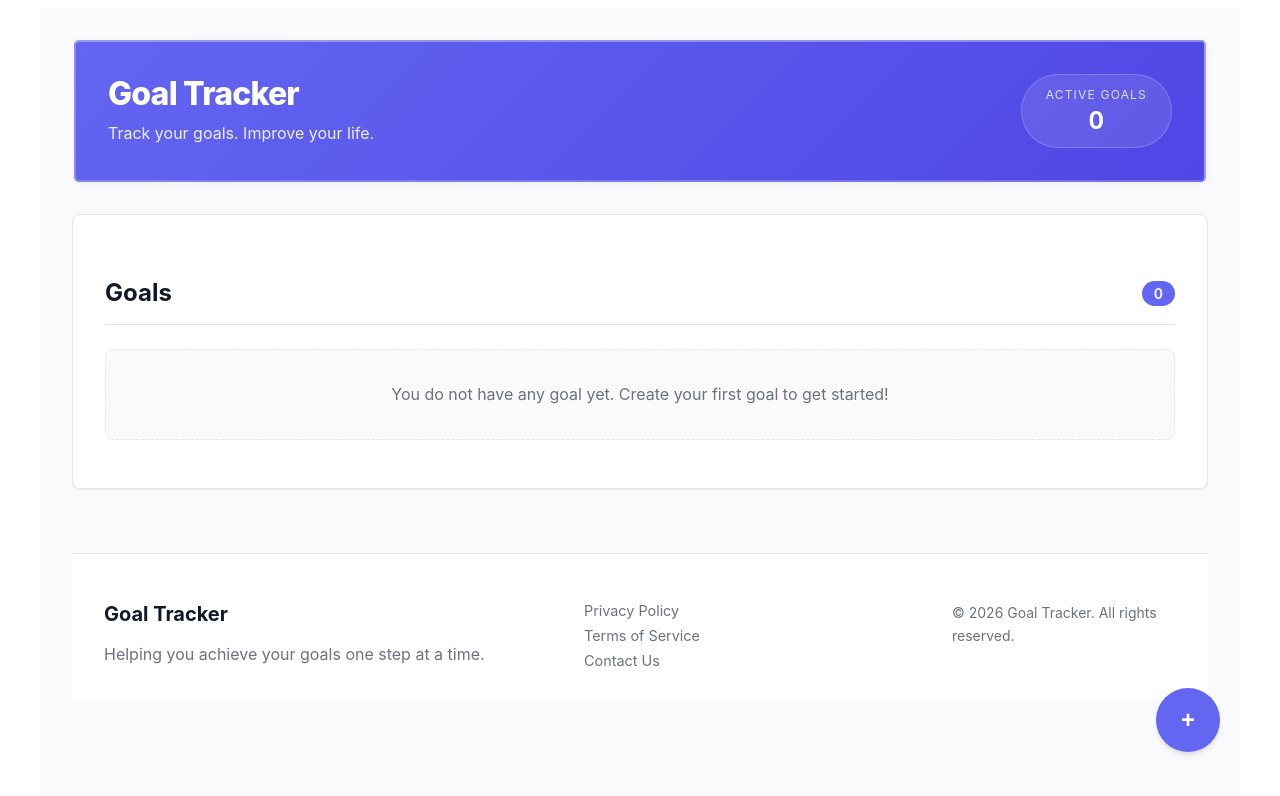
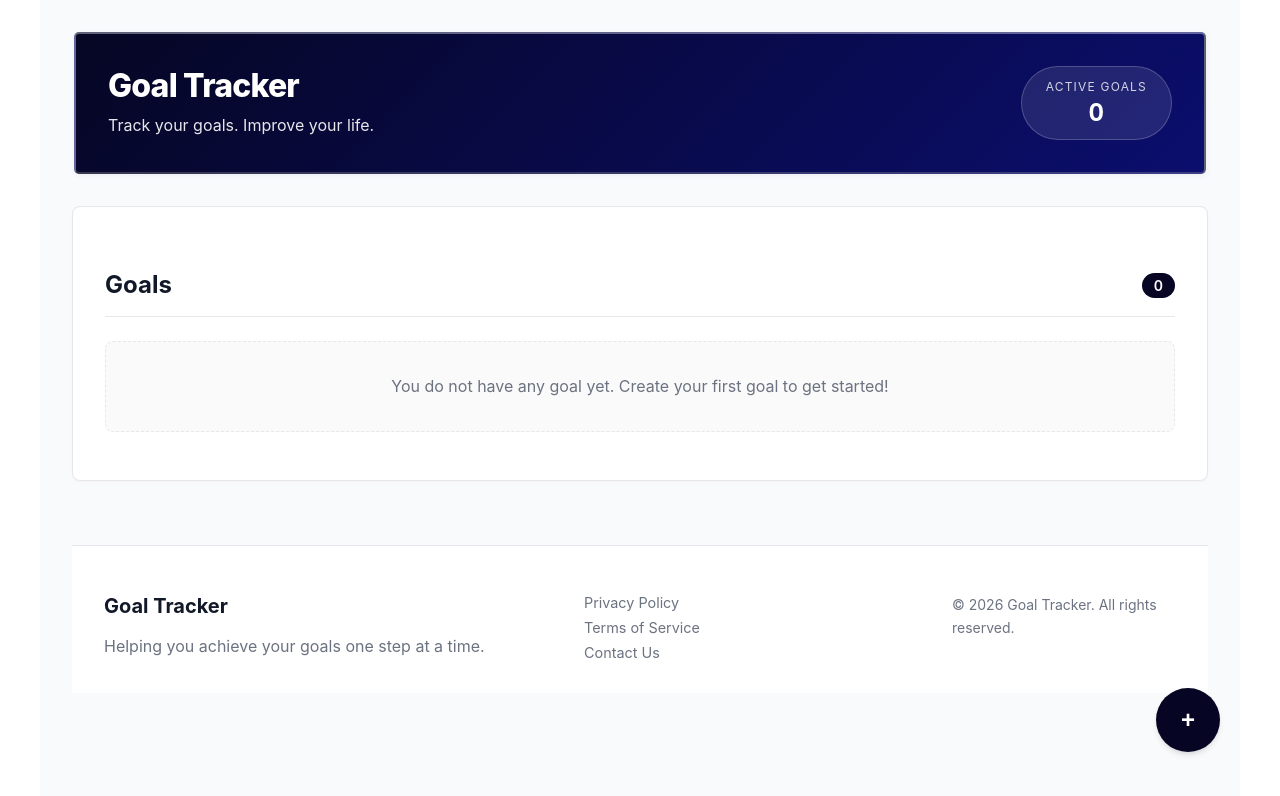
Before and after one commit to Codelearner01-mst/Goal_tracker, a React (Vite) app: page / in a window 1280 px wide. Shown: the top 796 px of the page. Built offline with nearby package versions, Linux system fonts and the light colour scheme.

Commit message:
Enhance design

```diff
--- a/src/App.css
+++ b/src/App.css
@@ -1,8 +1,8 @@
 /* Modern Design System Variables */
 :root {
-  --primary-color: #6366f1;
-  --primary-hover: #4f46e5;
-  --secondary-color: #10b981;
+  --primary-color: #060624;
+  --primary-hover: #0b0e6d;
+  --secondary-color: #10b981e5;
   --danger-color: #ef4444;
   --text-primary: #111827;
   --text-secondary: #6b7280;
@@ -11,7 +11,7 @@
   --bg-secondary: #ffffff;
   --bg-card: #ffffff;
   --border-color: #e5e7eb;
-  --shadow-sm: 0 1px 2px 0 rgba(0, 0, 0, 0.05);
+  --shadow-sm: 0 1px 2px 0 rgba(250, 38, 38, 0.05);
   --shadow-md:
     0 4px 6px -1px rgba(0, 0, 0, 0.1), 0 2px 4px -1px rgba(0, 0, 0, 0.06);
   --shadow-lg:
@@ -40,6 +40,8 @@
 /* Reset and base styles */
 * {
   box-sizing: border-box;
+  margin: 0;
+  padding: 0;
 }
 
 #root {
@@ -192,11 +194,11 @@ main {
 }
 
 .card:hover {
-  border-color: var(--primary-color);
+  border-color: var(--primary-hover);
   box-shadow: var(--shadow-md);
 }
 
-.card.completed {
+.card.completed:hover {
   opacity: 0.8;
   border-color: var(--secondary-color);
 }
@@ -212,7 +214,7 @@ main {
   width: 20px;
   height: 20px;
   cursor: pointer;
-  accent-color: var(--primary-color);
+  accent-color: rgb(145, 252, 145);
   transition: all 0.2s ease;
 }
 
```
